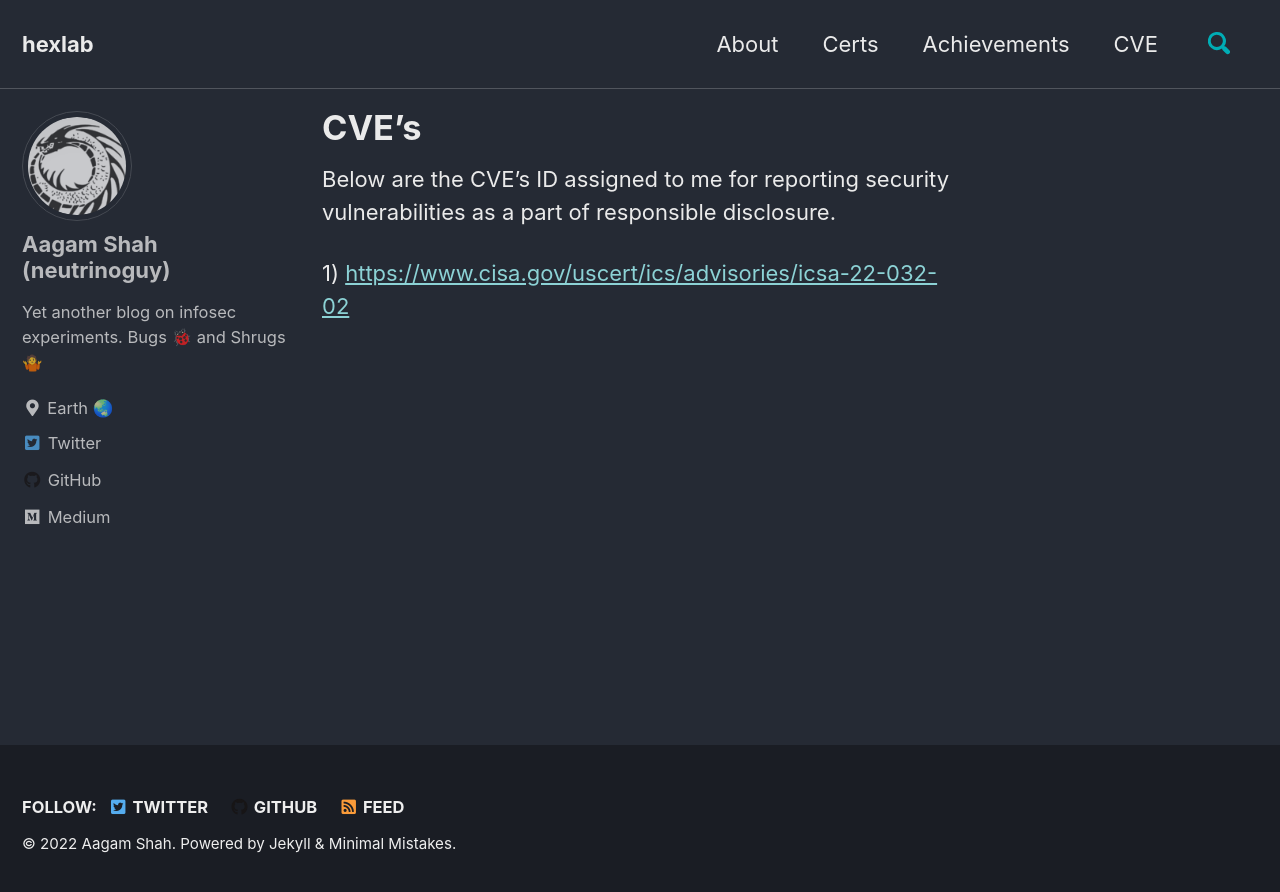
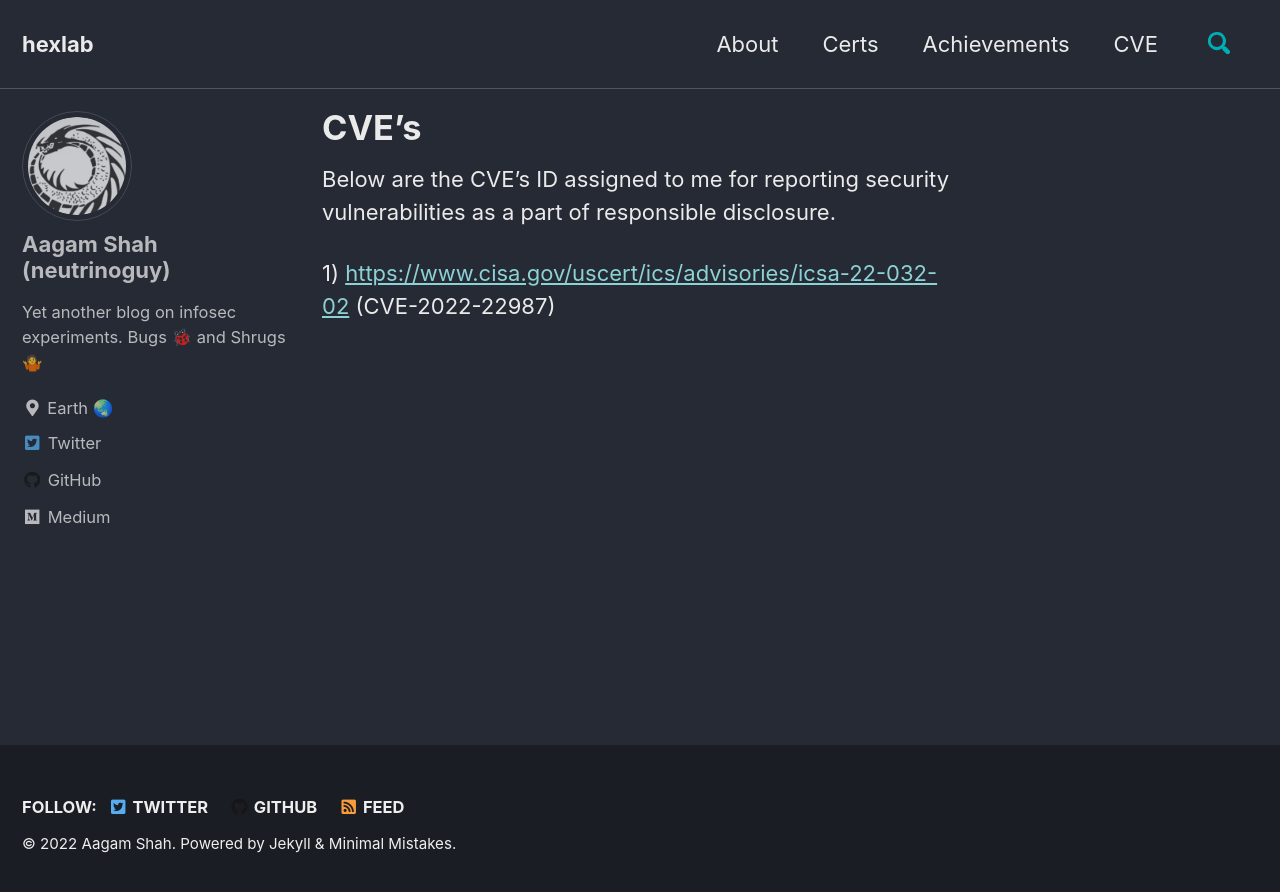
Before and after one commit to neutrinoguy/neutrinoguy.github.io, a Jekyll site: the page built from _pages/advisories.md, in a window 1280 px wide. Shown: the top 892 px of the page. Built offline with Jekyll 4.4.1, drawn with Linux system fonts in a browser that asks for light colours; cached includes are drawn as plain includes.

Commit message:
Added CVE ID

```diff
--- a/_pages/advisories.md
+++ b/_pages/advisories.md
@@ -8,4 +8,4 @@ sitemap: true
 
 Below are the CVE's ID assigned to me for reporting security vulnerabilities as a part of responsible disclosure.
 
-1) [https://www.cisa.gov/uscert/ics/advisories/icsa-22-032-02](https://www.cisa.gov/uscert/ics/advisories/icsa-22-032-02)
+1) [https://www.cisa.gov/uscert/ics/advisories/icsa-22-032-02](https://www.cisa.gov/uscert/ics/advisories/icsa-22-032-02) (CVE-2022-22987)
```
